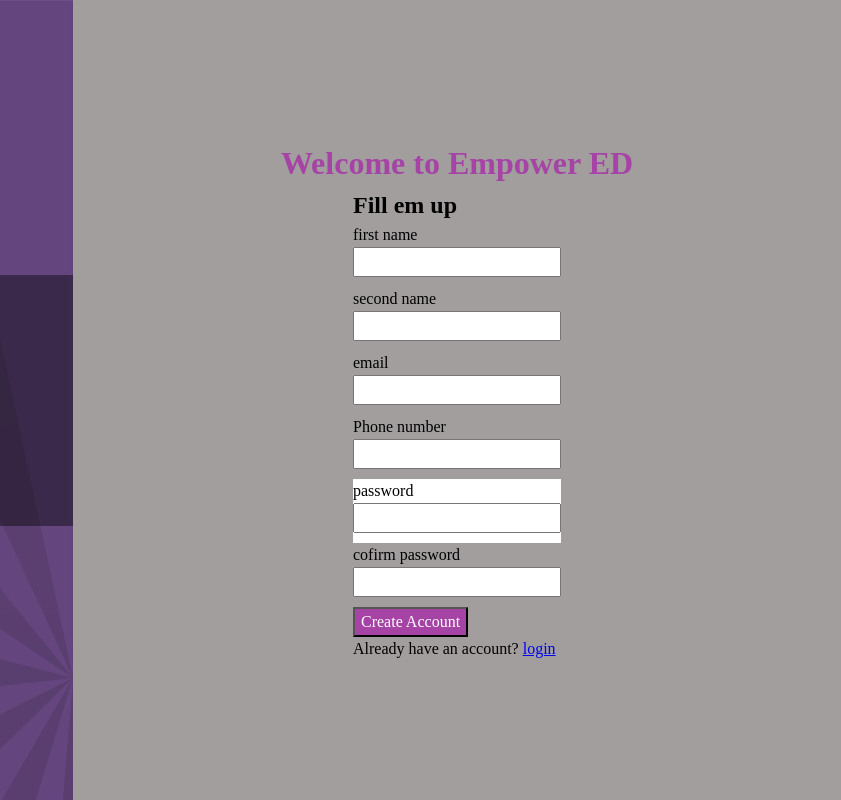
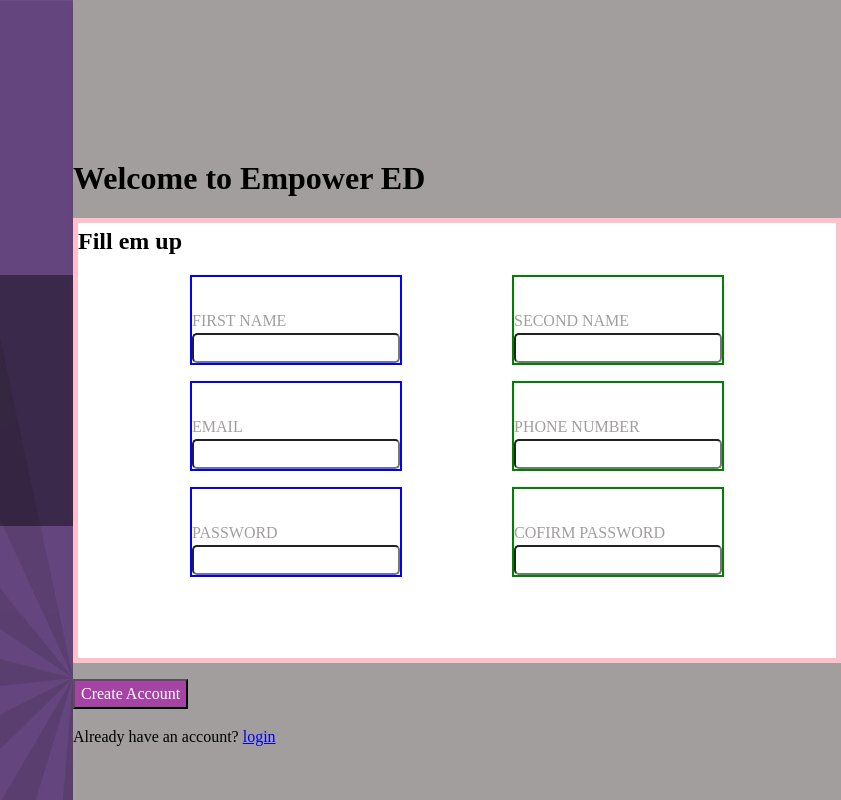
Before and after one commit to pranitha05/EmpowerED, a plain HTML site: page signup.html in a window 1280 px wide. Shown: the full height of the page, 439-1280 px from the left. Drawn offline with Linux system fonts and the light colour scheme.

Commit message:
fixed styling

```diff
--- a/style.css
+++ b/style.css
@@ -1,3 +1,4 @@
+/* normalize and css reset */
 /*
   1. Use a more-intuitive box-sizing model.
 */
@@ -53,10 +54,7 @@
     --form-label-color:rgb(162, 158, 158);
 
 }
-.logo-holder,.form-holder{
-  height: 100vh;
-}
-.logo-holder,.logo-img-holder,.form-holder,.form,.signup-form{
+.logo-holder,.logo-img-holder{
   display: flex;
   align-items: center;
   justify-content: center;
@@ -67,13 +65,62 @@
     width: 100%;
 }
 .logo-holder{
+  height: 100vh;
     width: 40%;
     max-width: 40%;
     background-image: url("photo.jpg");
     float: left;
 }
- .form-holder{
+.form-holder{
+  display: flex;
+  justify-content: center;
   flex-direction: column;
+  height: 100vh;
+  width: 60%;
+  max-width: 60%;
+  float:right;
+  background-color: var(--form-label-color);
+
+}
+.input-holder{
+  border: 5px solid pink;
+  background: white;
+  height: 100%;
+  box-shadow: 5px whitesmoke;
+}
+form div{
+  margin-top: 1rem;
+}
+.first-name,.email,.password{
+  border: solid 2px blue;
+  float: left;
+  margin-left: 7rem;
+}
+.last-name,.phone-no,.confirm-password{
+  border: solid 2px green;
+  float: right;
+  margin-right: 7rem;
+}
+label{
+  margin-top: 2rem;
+  display: block;
+}
+input{
+  border-radius: 5px;
+}
+ input:focus{
+  border-bottom: 2px solid var(--secondary-color);
+  box-shadow: 2px 2px 2px var(--secondary-color);
+}
+label{
+  text-transform: uppercase;
+  color: var(--form-label-color);
+}
+button{
+  background-color: var(--secondary-color);
+  color: var(--primary-color);
+}
+/*  .form-holder{
   float: right;
   width: 60%;
   max-width: 60%;
@@ -86,41 +133,30 @@
   width: 40ch;
 }
 .signup-form{
+
   width: 60vw;
-    display: table;
 }
 .signup-form div{
-  display: table-row;
+  display: flex;
 }
 label,
 input {
-  display: table-cell;
-  margin-bottom: 10px;
+  display: block;
 }
 .password, .contact, .name{
 
   background-color: white;
 }
 .signup-form input{
-  width: 80%;
+  width: 90%;
 }
-.signup-form label{
-  padding: 2rem;
-    width: 20%;
-    text-transform: uppercase;
-    color: var(--form-label-color);
-}
+
 .signup-form input::after:valid{
   border-color: var(--valid-color);
 }
 .signup-form input::after:invalid{
   border-color: var(--invalid-color);
 }
-.signup-form input:focus{
-  border-bottom: 2px solid var(--secondary-color);
-  box-shadow: 2px 2px 2px var(--secondary-color);
-}
-button{
-  background-color: var(--secondary-color);
-  color: var(--primary-color);
-}
+
+
+ */
```
